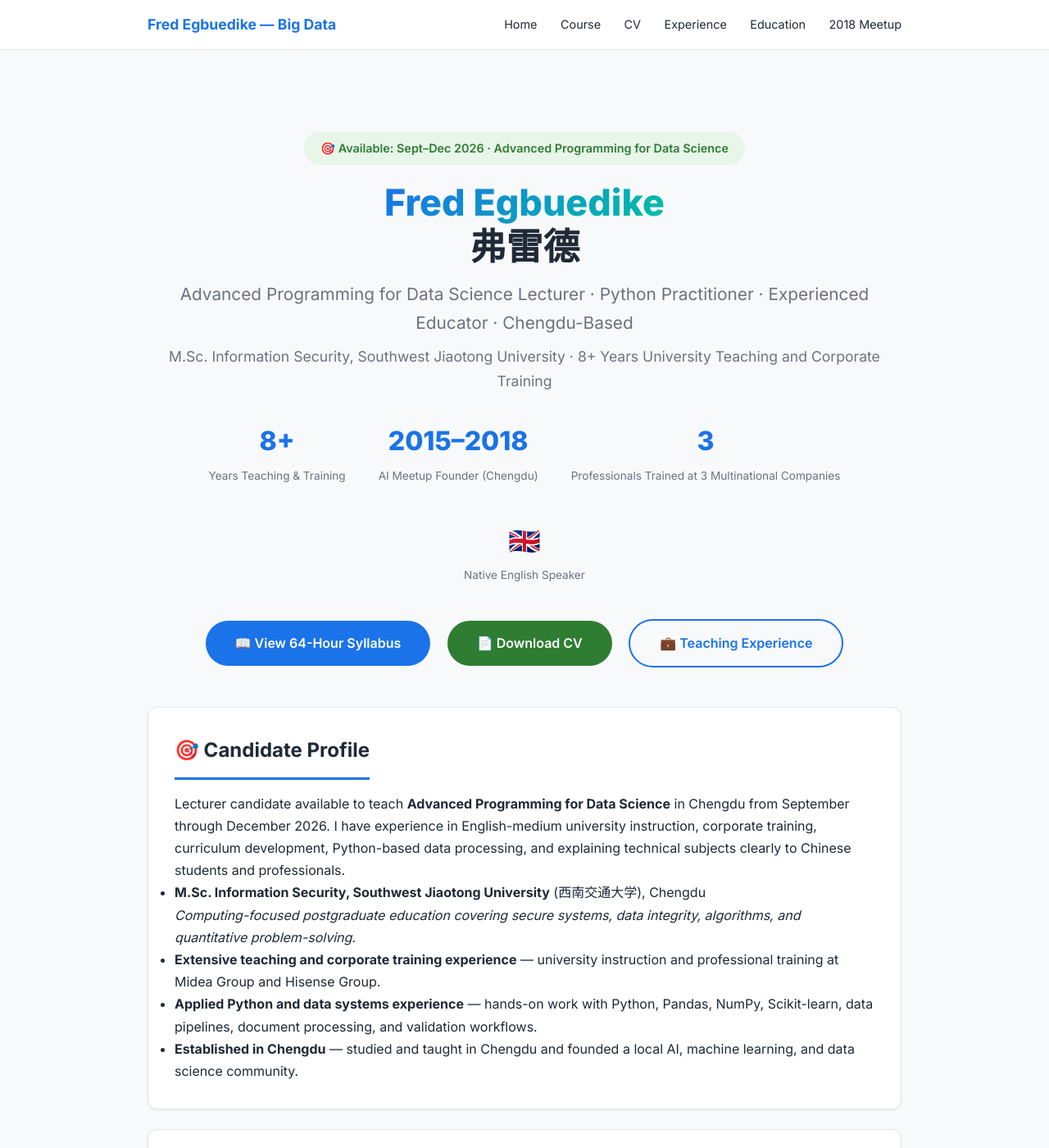
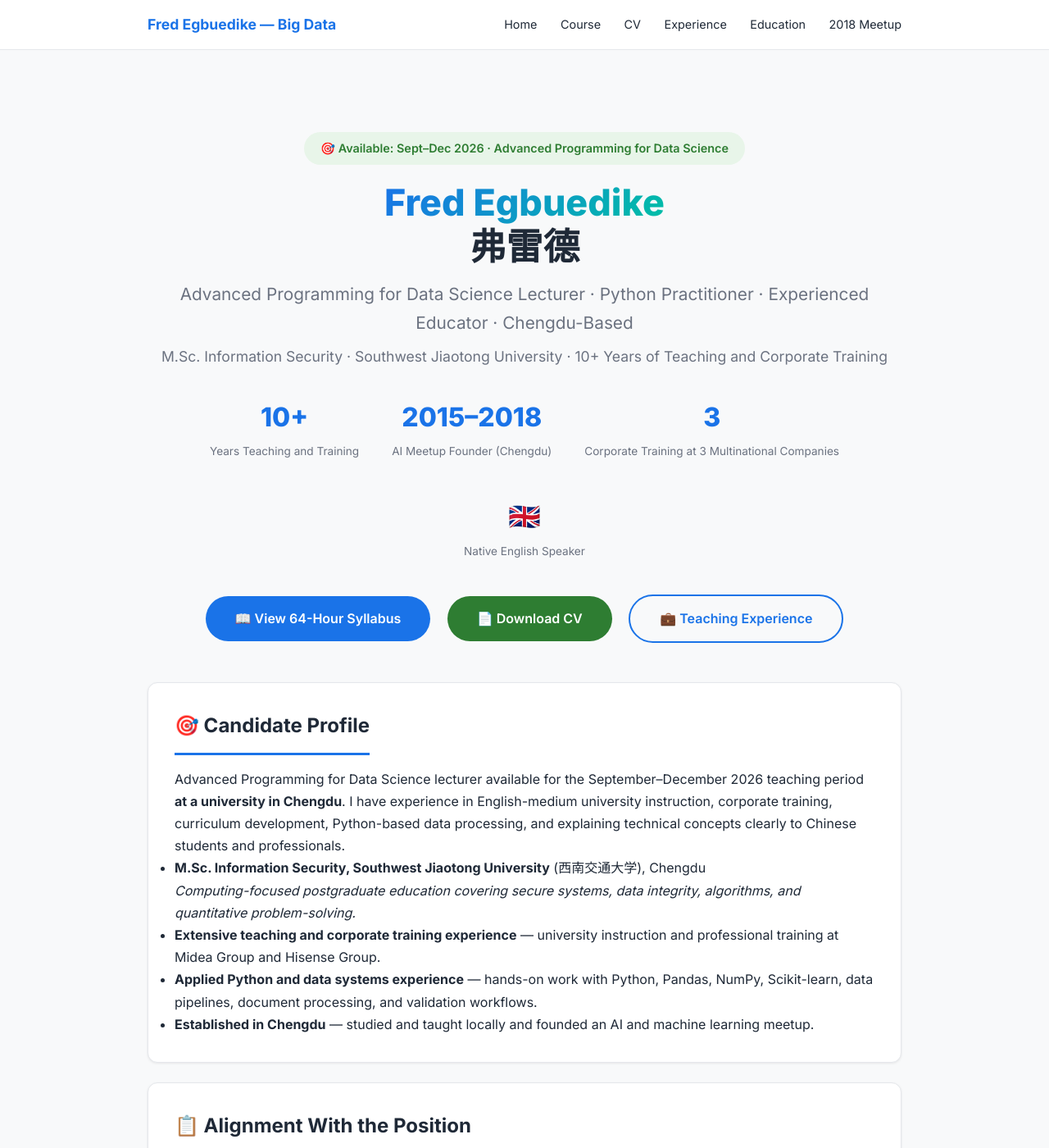
Before and after one commit to Fredilly/big-data, a Jekyll site: the page built from index.md, in a window 1280 px wide and 1400 px high. Shown: the whole window at 82% size. Built offline with Jekyll 4.4.1, drawn with Linux system fonts in a browser that asks for light colours; nearby versions of some CDN libraries; some of the changed text lies outside the part shown.

Commit message:
final copy: at a university in Chengdu, Corporate Training at 3 MNCs, Conversational Chinese, 10+ tagline, independent materials

```diff
--- a/index.md
+++ b/index.md
@@ -10,12 +10,12 @@ title: Home
     <br>弗雷德
   </h1>
   <p class="subtitle">Advanced Programming for Data Science Lecturer · Python Practitioner · Experienced Educator · Chengdu-Based</p>
-  <p class="tagline-cn">M.Sc. Information Security, Southwest Jiaotong University · 8+ Years University Teaching and Corporate Training</p>
+  <p class="tagline-cn">M.Sc. Information Security · Southwest Jiaotong University · 10+ Years of Teaching and Corporate Training</p>
 
   <div class="hero-stats">
     <div class="stat">
-      <span class="num">8+</span>
-      <span class="label">Years Teaching & Training</span>
+      <span class="num">10+</span>
+      <span class="label">Years Teaching and Training</span>
     </div>
     <div class="stat">
       <span class="num">2015–2018</span>
@@ -23,7 +23,7 @@ title: Home
     </div>
     <div class="stat">
       <span class="num">3</span>
-      <span class="label">Professionals Trained at 3 Multinational Companies</span>
+      <span class="label">Corporate Training at 3 Multinational Companies</span>
     </div>
     <div class="stat">
       <span class="num">🇬🇧</span>
@@ -40,12 +40,12 @@ title: Home
 
 <div class="card">
   <h2>🎯 Candidate Profile</h2>
-  <p>Lecturer candidate available to teach <strong>Advanced Programming for Data Science</strong> in Chengdu from September through December 2026. I have experience in English-medium university instruction, corporate training, curriculum development, Python-based data processing, and explaining technical subjects clearly to Chinese students and professionals.</p>
+  <p>Advanced Programming for Data Science lecturer available for the September–December 2026 teaching period <strong>at a university in Chengdu</strong>. I have experience in English-medium university instruction, corporate training, curriculum development, Python-based data processing, and explaining technical concepts clearly to Chinese students and professionals.</p>
   <ul>
     <li><strong>M.Sc. Information Security, Southwest Jiaotong University</strong> (西南交通大学), Chengdu<br><em>Computing-focused postgraduate education covering secure systems, data integrity, algorithms, and quantitative problem-solving.</em></li>
     <li><strong>Extensive teaching and corporate training experience</strong> — university instruction and professional training at Midea Group and Hisense Group.</li>
     <li><strong>Applied Python and data systems experience</strong> — hands-on work with Python, Pandas, NumPy, Scikit-learn, data pipelines, document processing, and validation workflows.</li>
-    <li><strong>Established in Chengdu</strong> — studied and taught in Chengdu and founded a local AI, machine learning, and data science community.</li>
+    <li><strong>Established in Chengdu</strong> — studied and taught locally and founded an AI and machine learning meetup.</li>
   </ul>
 </div>
 
@@ -67,10 +67,10 @@ title: Home
     </tr>
     <tr style="border-bottom: 1px solid var(--border);">
       <td style="padding: 10px;"><strong>Fluent English</strong></td>
-      <td style="padding: 10px;">✅ Native English speaker with professional working Chinese</td>
+      <td style="padding: 10px;">✅ Native English speaker · Conversational Chinese</td>
     </tr>
     <tr style="border-bottom: 1px solid var(--border);">
-      <td style="padding: 10px;"><strong>Ability to develop teaching materials</strong></td>
+      <td style="padding: 10px;"><strong>Ability to develop course materials independently</strong></td>
       <td style="padding: 10px;">✅ Prepared a complete 64-hour Advanced Programming for Data Science syllabus with practical exercises, assessment criteria, and sample lecture slides</td>
     </tr>
     <tr style="border-bottom: 1px solid var(--border);">
```
Also changed, not shown: cv.md (+1 -1 lines).
